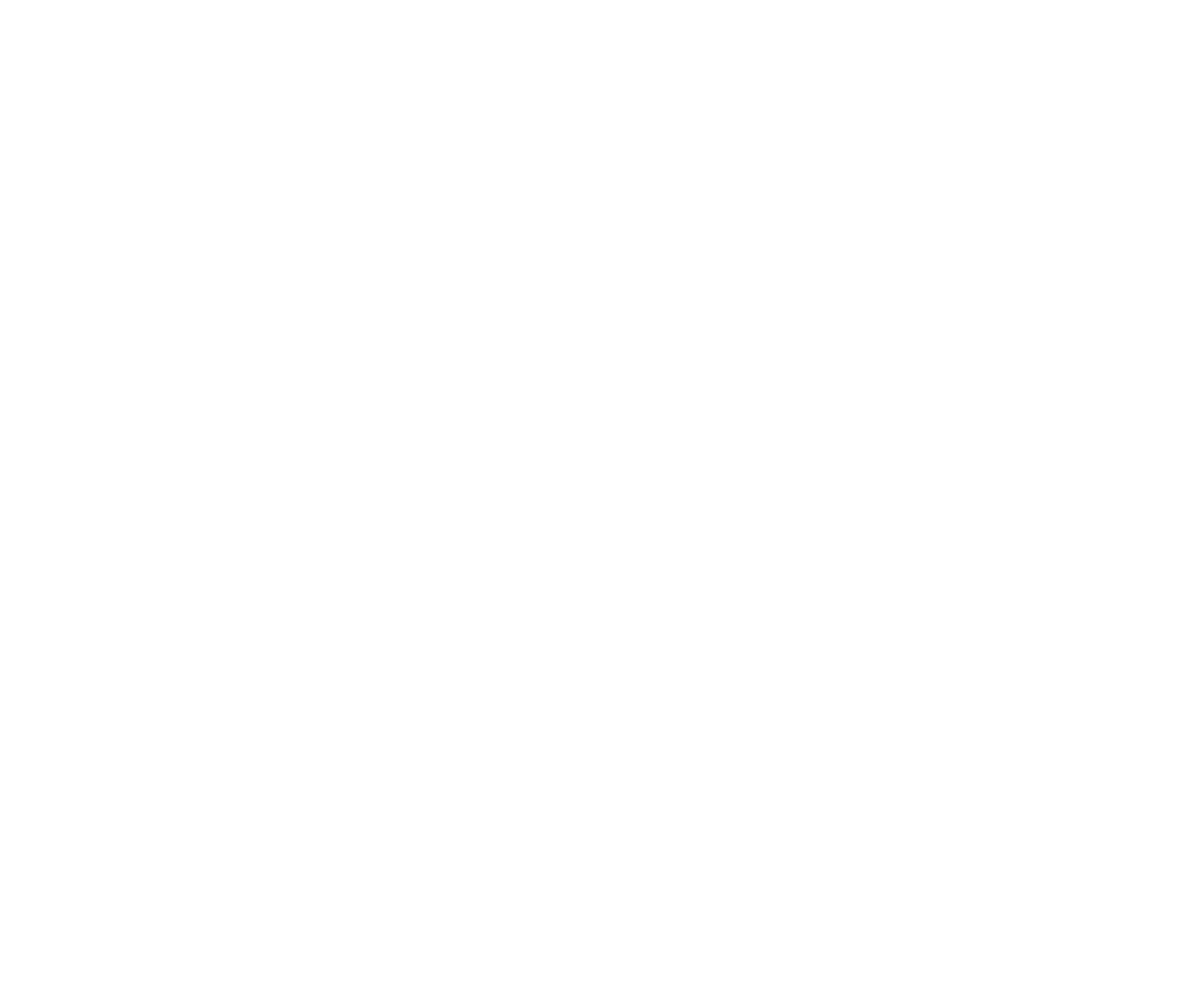
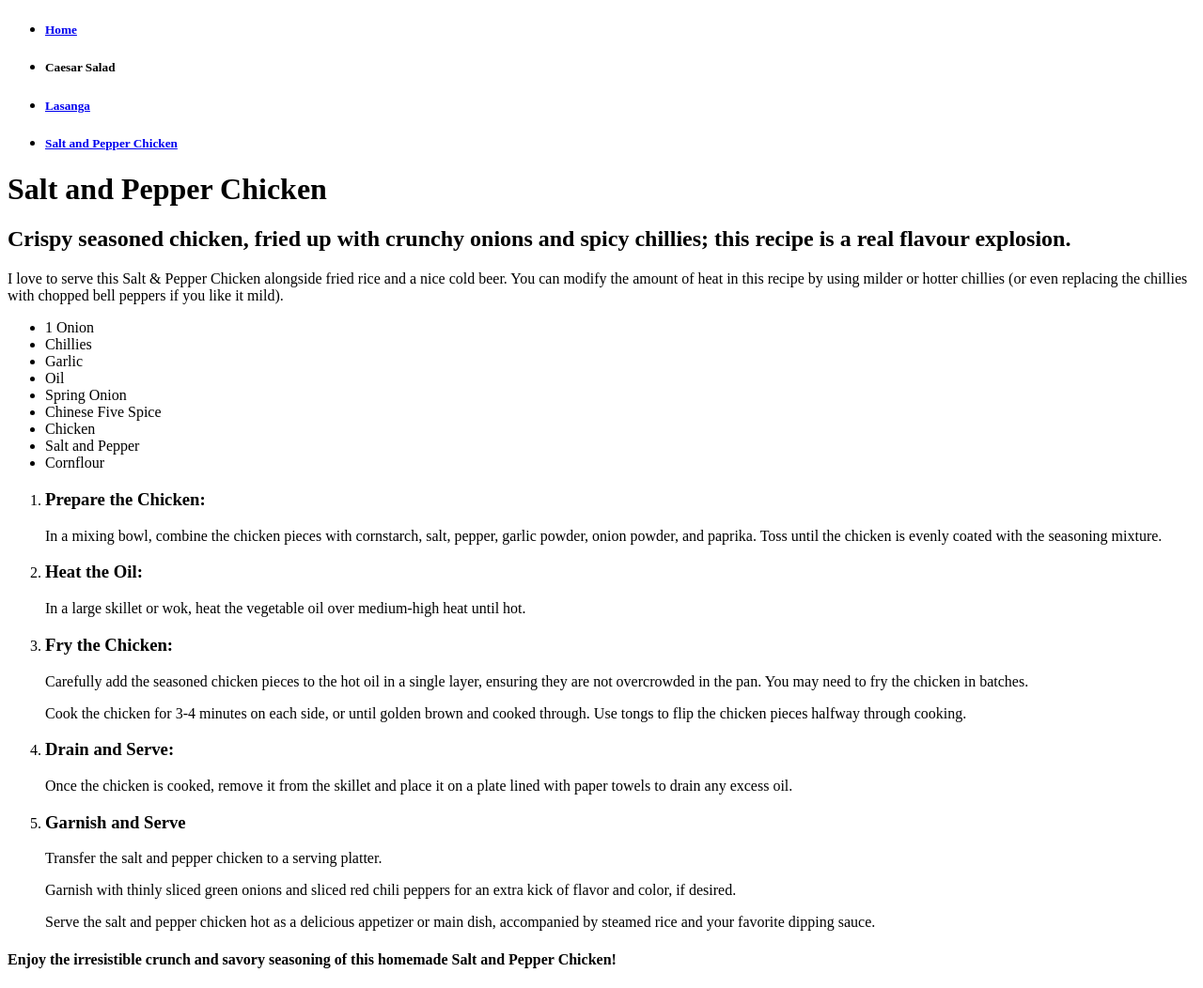
Before and after one commit to maxgarniss/odin-recipes, a plain HTML site: page recipes/sandpchicken.html in a window 1280 px wide. Shown: the whole page at 94% size. Before the commit the page ends 800 px from the top, so only its background shows below. Drawn offline with Linux system fonts and the light colour scheme.

Commit message:
update on ul for sandpchicken.html and recipe method added

```diff
--- a/recipes/sandpchicken.html
+++ b/recipes/sandpchicken.html
@@ -0,0 +1,65 @@
+<!DOCTYPE html>
+<html lang="en">
+<head>
+    <meta charset="UTF-8">
+    <meta name="viewport" content="width=device-width, initial-scale=1.0">
+    <title>Salt and Pepper Chicken</title>
+</head>
+<body>
+    <nav>
+        <ul>
+            <li><a href="/Users/maxgarniss/Desktop/odin-project/repos/odin-recipes/index.html"><h5>Home</h5></a></li>
+            <li><a href="/recipes/caesar-salad.html"></a><h5>Caesar Salad</h5></li>
+            <li><a href="/recipes/lasanga.html"><h5>Lasanga</h5></a></li>
+            <li><a href="/recipes/sandpchicken.html"><h5>Salt and Pepper Chicken</h5></a></li>
+        </ul>
+    </nav>
+    <h1 class="recipe"> Salt and Pepper Chicken</h1>
+    <h2 class="tag-line">Crispy seasoned chicken, fried up with crunchy onions and spicy chillies; this recipe is a real flavour explosion.</h2>
+    <p>I love to serve this Salt & Pepper Chicken alongside fried rice and a nice cold beer.
+        You can modify the amount of heat in this recipe by using milder or hotter chillies (or even replacing the chillies with chopped bell peppers if you like it mild).</p>
+    <div class="ingredients">
+        <ul>
+            <li>1 Onion</li>
+            <li>Chillies</li>
+            <li>Garlic</li>
+            <li>Oil</li>
+            <li>Spring Onion</li>
+            <li>Chinese Five Spice</li>
+            <li>Chicken</li>
+            <li>Salt and Pepper</li>
+            <li>Cornflour</li>
+        </ul>
+    </div>
+    <div class="steps">
+        <ol>
+            <li>
+                <h3 class="direction">Prepare the Chicken:</h3>
+                <p>In a mixing bowl, combine the chicken pieces with cornstarch, salt, pepper, garlic powder, onion powder, and paprika. Toss until the chicken is evenly coated with the seasoning mixture.</p>
+            </li>
+            <li>
+                <h3 class="direction">Heat the Oil:</h3>
+                <p>In a large skillet or wok, heat the vegetable oil over medium-high heat until hot.</p>
+            </li>
+            <li>
+                <h3 class="direction">Fry the Chicken:</h3>
+                <p>Carefully add the seasoned chicken pieces to the hot oil in a single layer, ensuring they are not overcrowded in the pan. You may need to fry the chicken in batches.</p>
+                <p>Cook the chicken for 3-4 minutes on each side, or until golden brown and cooked through. Use tongs to flip the chicken pieces halfway through cooking.</p>
+            </li>
+            <li>
+                <h3 class="direction">Drain and Serve:</h3>
+                <p>Once the chicken is cooked, remove it from the skillet and place it on a plate lined with paper towels to drain any excess oil.</p>
+            </li>
+            <li>
+                <h3 class="direction">Garnish and Serve</h3>
+                <p>Transfer the salt and pepper chicken to a serving platter.</p>
+                <p>Garnish with thinly sliced green onions and sliced red chili peppers for an extra kick of flavor and color, if desired.</p>
+                <p>Serve the salt and pepper chicken hot as a delicious appetizer or main dish, accompanied by steamed rice and your favorite dipping sauce.</p>
+            </li>
+        </ol>
+        <h4>Enjoy the irresistible crunch and savory seasoning of this homemade Salt and Pepper Chicken!</h4>
+    </div>
+
+
+</body>
+</html>
```
Also changed, not shown: index.html (+1 -1 lines), recipes/caesar-salad.html (+2 -1 lines), recipes/lasanga.html (+8 -4 lines).
